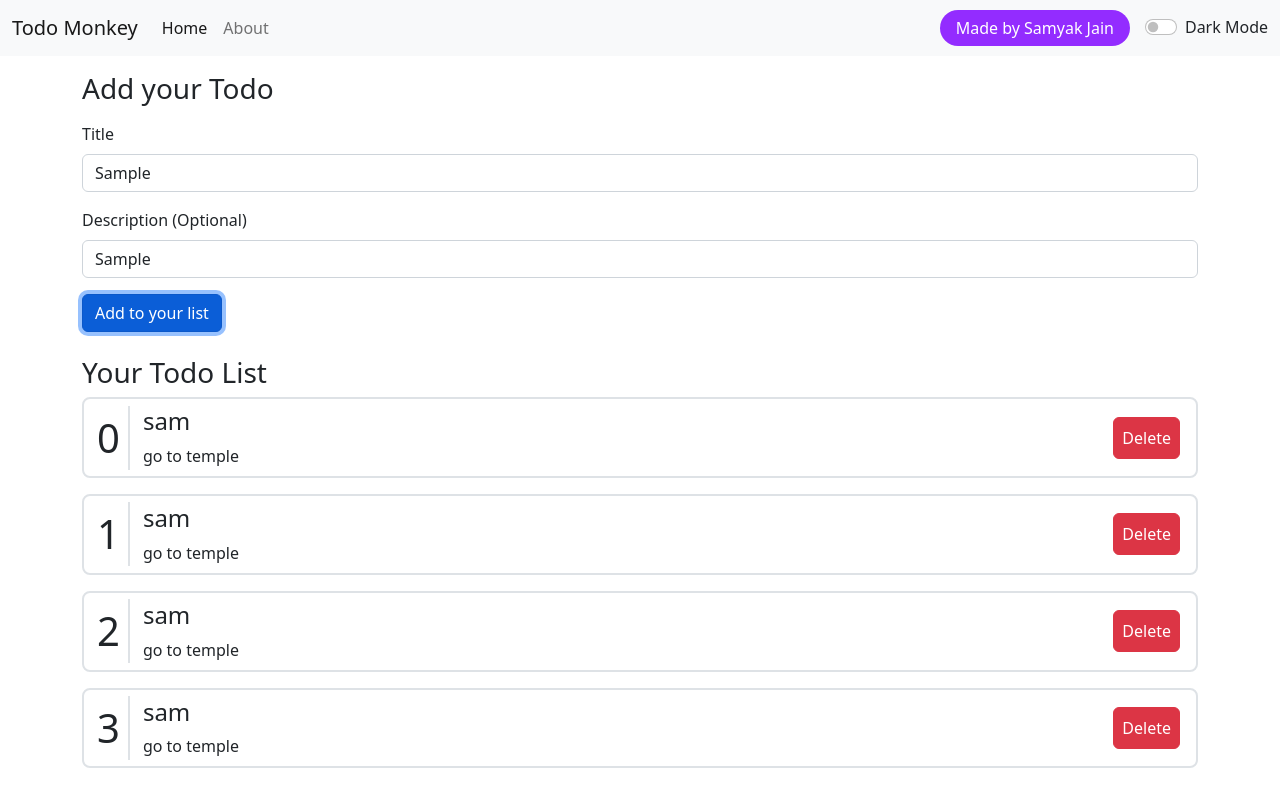
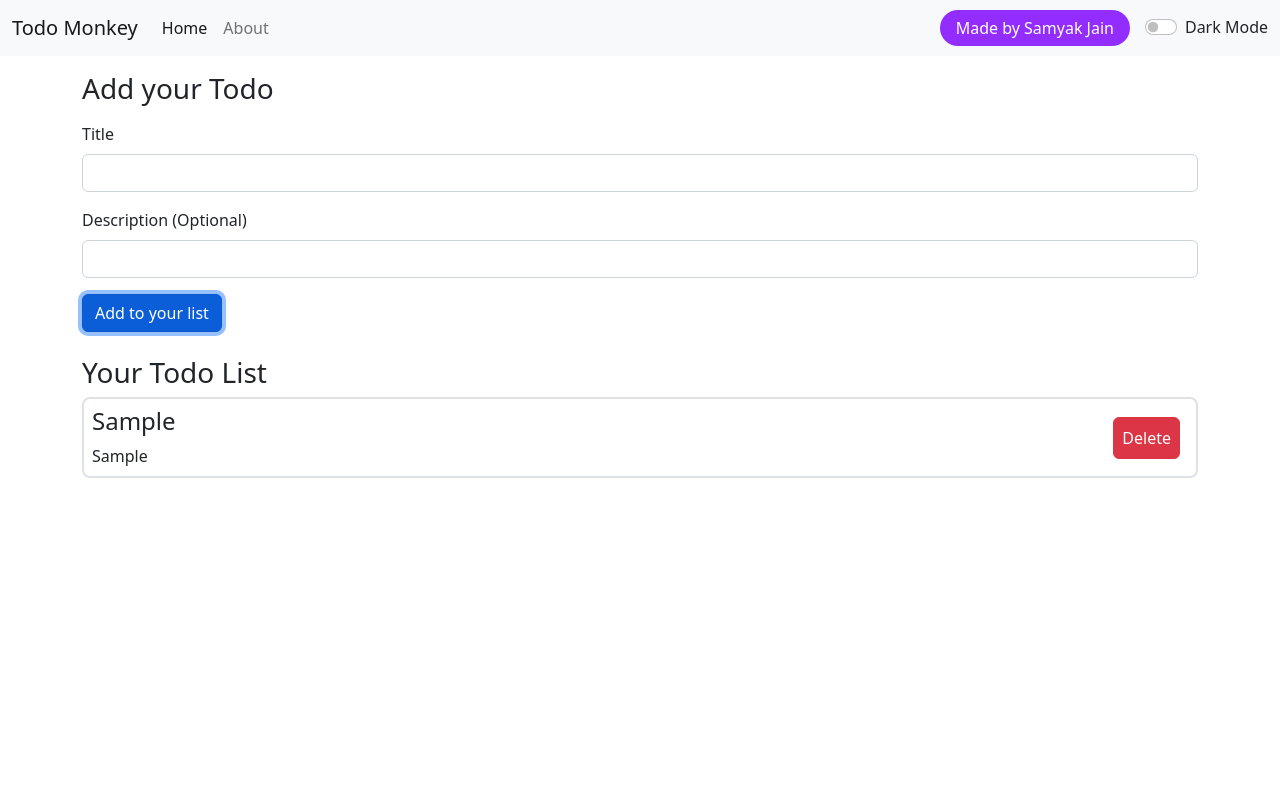
Before and after one commit to samyakjain125/Todo-Monkey, a React (Create React App) app: page / in a window 1280 px wide. Both pictures are taken after typing "Sample", "Sample" into the empty fields and a click on the button "Add to your list". Built offline with nearby package versions, Linux system fonts and the light colour scheme.

Commit message:
Todo Monkey application done

```diff
--- a/src/App.js
+++ b/src/App.js
@@ -5,35 +5,33 @@ import Navbar from './Components/Navbar';
 import Todos from './Components/Todos';
 
 function App() {
-  const [todos, setTodos] = useState([
-    {
-      sno: 0,
-      title: "sam",
-      desc:"go to temple"
-    },
-    {
-      sno: 1,
-      title: "sam",
-      desc:"go to temple"
-    },
-    {
-      sno: 2,
-      title: "sam",
-      desc:"go to temple"
-    },
-    {
-      sno: 3,
-      title: "sam",
-      desc:"go to temple"
-    },
-  ]);
+  let initTodo;
+  if(localStorage.getItem("todos")===null){
+    initTodo = []
+  }
+  else{
+    initTodo= JSON.parse(localStorage.getItem("todos"))
+  }
+  const [todos, setTodos] = useState(initTodo);
   const addTodo = (title, desc) =>{
     console.log("newTodo => "+ title +" and "+desc)
+    // console.log(todos.length)
+    let sno;
+    if(todos.length ===0){
+      sno =1
+    }
+    else{
+      sno = todos[todos.length -1].sno +1
+    }
+    console.log("sno >>> " + sno);
     const newTodo ={
+      sno : sno,
       title: title,
       desc: desc
     }
     console.log(newTodo)
+    setTodos([...todos, newTodo])
+    // localStorage.setItem("todos", JSON.stringify(todos))
 
   }
   const onDelete=(todo)=>{
@@ -43,6 +41,10 @@ function App() {
       return e!==todo;
     }))
   }
+  useEffect(()=>{
+    localStorage.setItem("todos", JSON.stringify(todos))
+  },[todos])
+
   // console.log("trytodo")
   // console.log(todos)
   return (
--- a/src/Components/AddTodo.js
+++ b/src/Components/AddTodo.js
@@ -20,6 +20,8 @@ export default function AddTodo(props) {
         }
         else{
             props.addTodo(title, desc);
+            setTitle("")
+            setDesc("")
         }
     }
   return (
--- a/src/Components/TodoList.js
+++ b/src/Components/TodoList.js
@@ -3,7 +3,6 @@ import React from 'react'
 export default function TodoList(props) {
   return (
     <div className=' border border-2 rounded-3 d-flex flex-row mb-3 align-items-center'>
-    <h1 className="p-2 border border-top-0 border-start-0 border-bottom-0 " style={{marginBottom: 0, margin: "0 5px"}}>{props.todo.sno}</h1>
     <div className="p-2">
         {props.key}
       <h4>{props.todo.title}</h4>
--- a/src/Components/Todos.js
+++ b/src/Components/Todos.js
@@ -4,11 +4,11 @@ import TodoList from './TodoList'
 export default function Todos(props) {
     // console.log(props.todos[0])
   return (
-    <div className='container my-4'>
+    <div className='container my-4' style={{minHeight : "50vh"}}>
       <h3>Your Todo List</h3>
 
       {props.todos.map((todo)=>{
-        return <TodoList  todo={todo} onDelete={props.onDelete} />
+        return <TodoList  todo={todo} onDelete={props.onDelete}   />
       })}
     </div>
   )
```
